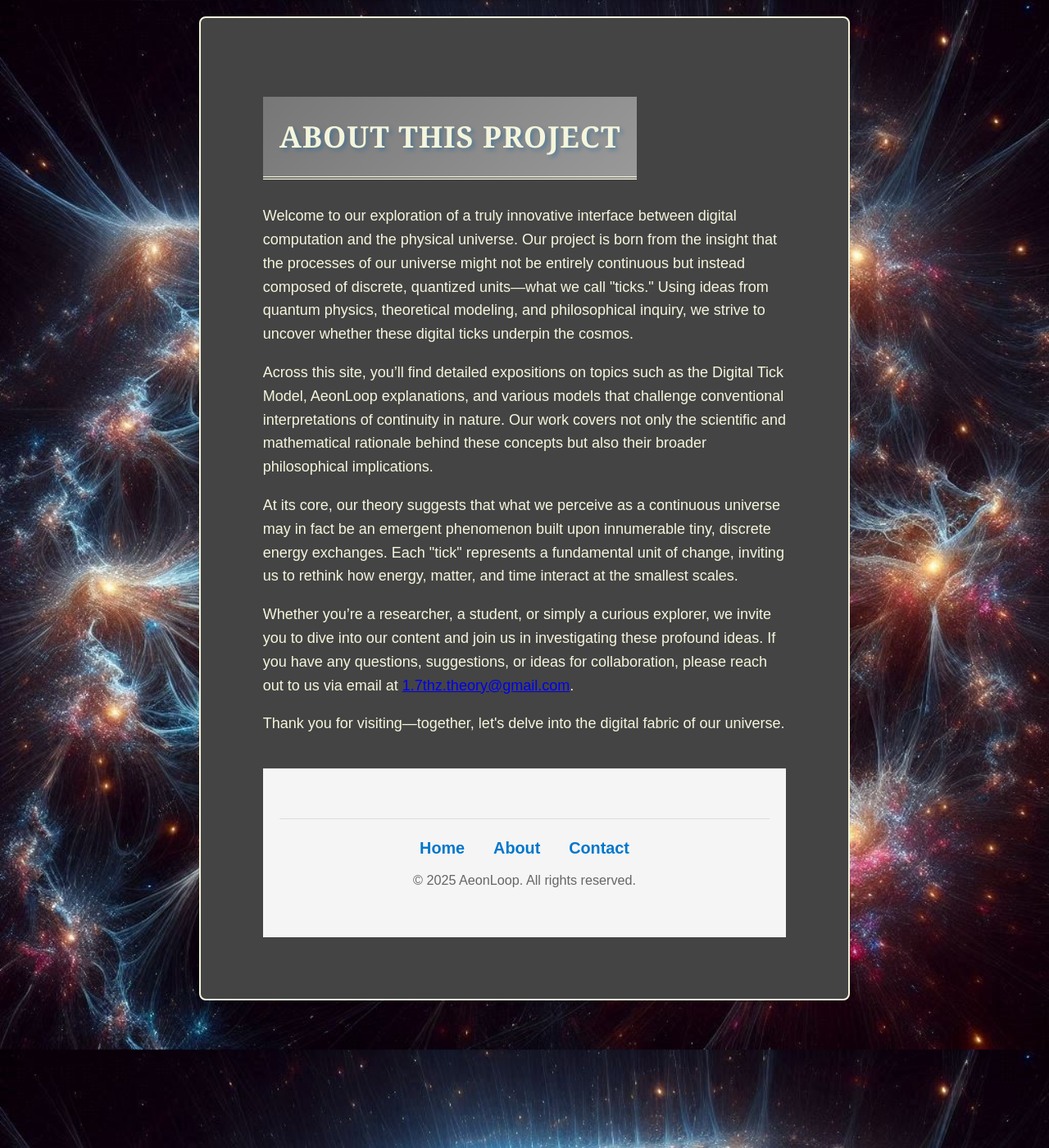
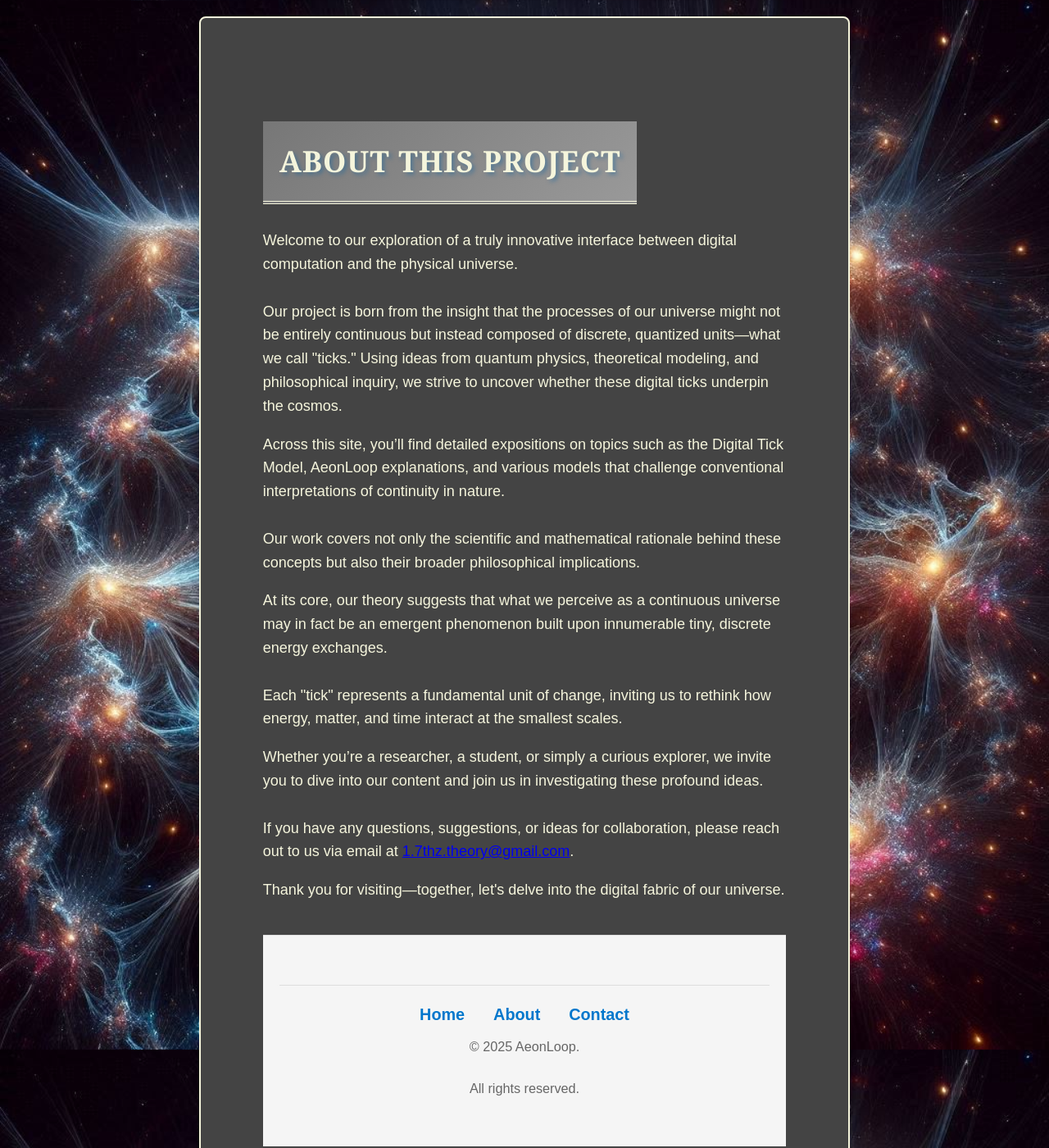
Before and after one commit to CosmicReplicator/AeonLoop, a Jekyll site: the page built from about.html, in a window 1280 px wide and 1400 px high. Shown: the whole window at 82% size. Built offline with Jekyll 4.4.1, drawn with Linux system fonts in a browser that asks for light colours.

Commit message:
Update default.html

```diff
--- a/_layouts/default.html
+++ b/_layouts/default.html
@@ -5,23 +5,24 @@
   <meta name="viewport" content="width=device-width, initial-scale=1.0">
   <title>{{ page.title }}</title>
   <link rel="stylesheet" href="{{ '/css/styles.css' | relative_url }}">
-  <!-- Include MathJax for rendering math -->
   <script src="https://polyfill.io/v3/polyfill.min.js?features=es6"></script>
+  <script src="{{ '/scripts/splitParagraphs.js' | relative_url }}"></script>
+   <!-- Include MathJax for rendering math -->
   <script id="MathJax-script" async
     src="https://cdn.jsdelivr.net/npm/mathjax@3/es5/tex-mml-chtml.js">
-  </script>
+	 </script>
 </head>
 <body>
   <div class="container">
     <header>
-      <!-- You may have a site header or navigation here -->
+      <!-- Your site header/navigation goes here -->
     </header>
     <main>
-      {{ content }}
+  {% include sections.html %}
+  {{ content }}
     </main>
     <footer>
-      <!-- And a footer if you like -->
-	  {% include footer.html %}
+      {% include footer.html %}
     </footer>
   </div>
 </body>
```
